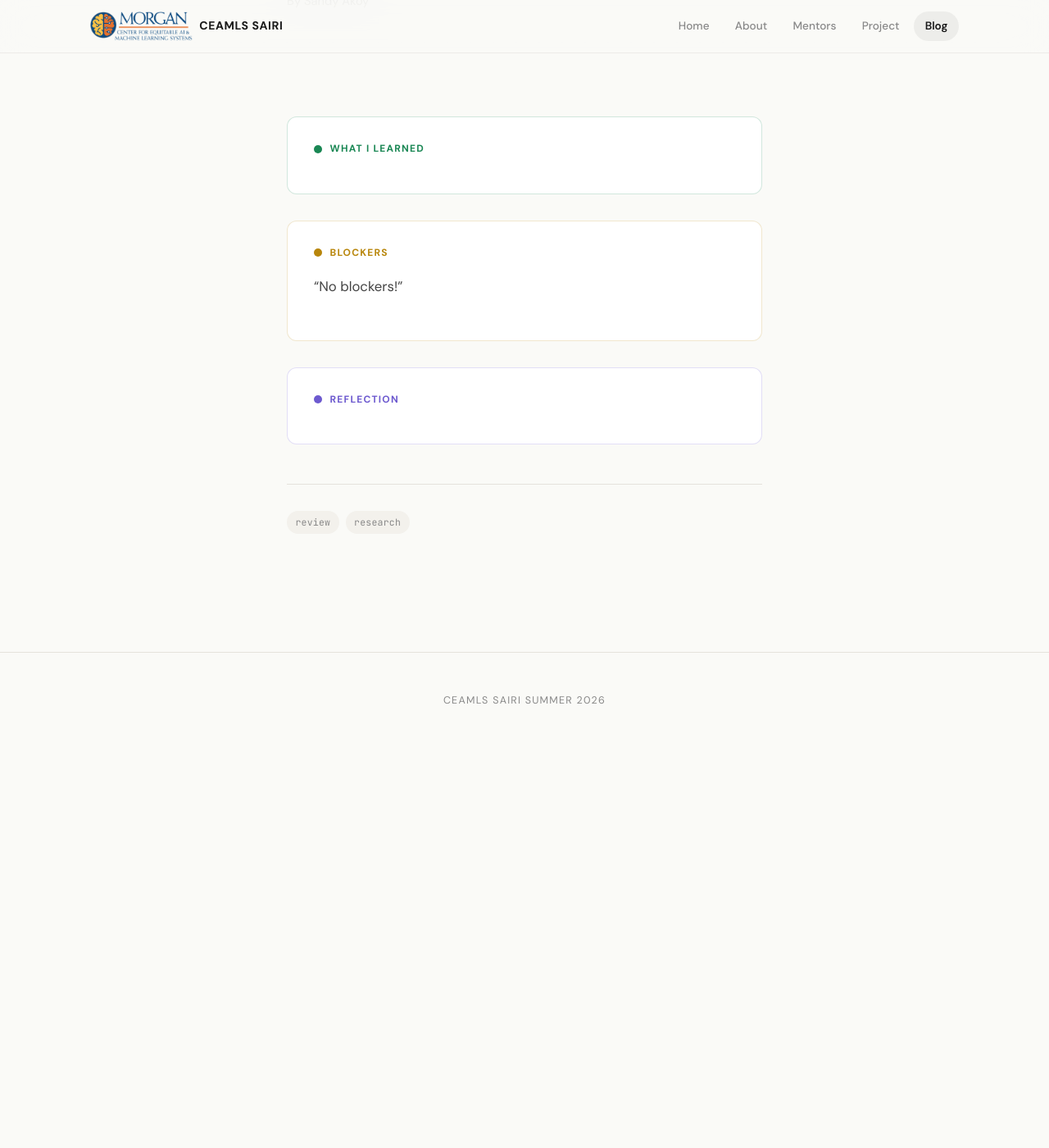
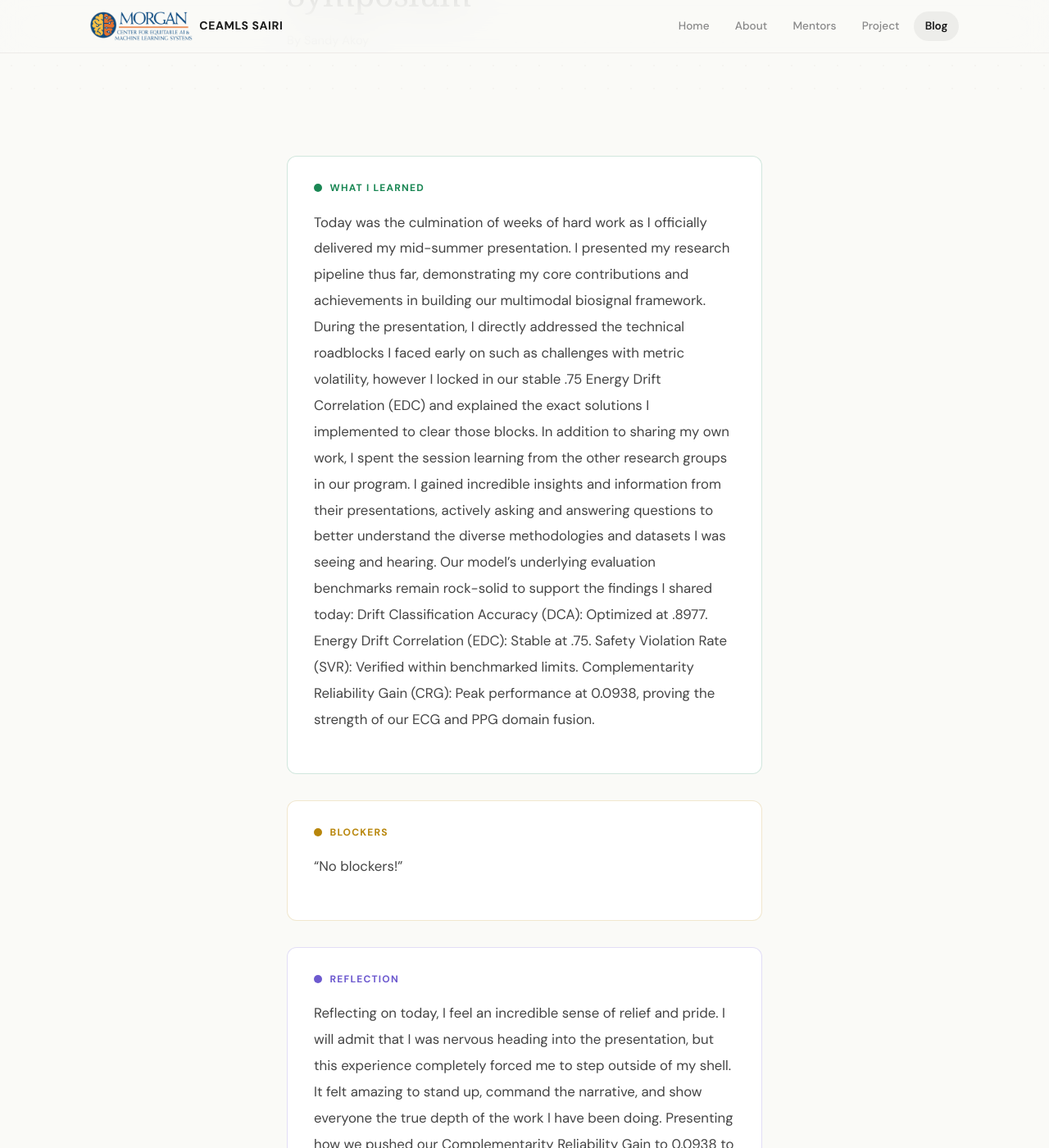
Before and after one commit to SandyAkoy/sandyakoyceamls26.github.io, a Jekyll site: the page built from _posts/2026-06-29-day-25.md, in a window 1280 px wide and 1400 px high, scrolled down 298 px. Shown: the whole window at 82% size. Built offline with Jekyll 4.4.1, drawn with Linux system fonts in a browser that asks for light colours; some web fonts are replaced; before the commit the page ends 1211 px from its top, so only the background shows below that; some of the changed text lies outside the part shown.

Commit message:
Update 2026-06-29-day-25.md

```diff
--- a/_posts/2026-06-29-day-25.md
+++ b/_posts/2026-06-29-day-25.md
@@ -1,12 +1,13 @@
 ---
 layout: post
-title: "Day 25 —  "
+title: "Day 25 — Mid-Summer Symposium "
 date: 2026-06-29
 permalink: /day25.html
 tags: ["review", "research"]
 
 what_i_learned: |
 
+   Today was the culmination of weeks of hard work as I officially delivered my mid-summer presentation. I presented my research pipeline thus far, demonstrating my core contributions and achievements in building our multimodal biosignal framework. During the presentation, I directly addressed the technical roadblocks I faced early on such as challenges with metric volatility, however I locked in our stable .75 Energy Drift Correlation (EDC) and explained the exact solutions I implemented to clear those blocks. In addition to sharing my own work, I spent the session learning from the other research groups in our program. I gained incredible insights and information from their presentations, actively asking and answering questions to better understand the diverse methodologies and datasets I was seeing and hearing. Our model's underlying evaluation benchmarks remain rock-solid to support the findings I shared today: Drift Classification Accuracy (DCA): Optimized at .8977. Energy Drift Correlation (EDC): Stable at .75. Safety Violation Rate (SVR): Verified within benchmarked limits. Complementarity Reliability Gain (CRG): Peak performance at 0.0938, proving the strength of our ECG and PPG domain fusion.
 
 
 
@@ -18,6 +19,7 @@ blockers: |
 
 reflection: |
 
+  Reflecting on today, I feel an incredible sense of relief and pride. I will admit that I was nervous heading into the presentation, but this experience completely forced me to step outside of my shell. It felt amazing to stand up, command the narrative, and show everyone the true depth of the work I have been doing. Presenting how we pushed our Complementarity Reliability Gain to 0.0938 to an outside audience made me realize just how much I've grown as a researcher and student. I genuinely enjoyed the entire session. Listening to the other groups was both highly informative and deeply encouraging. Seeing the creative ways my peers are tackling complex problems gives me a lot of energy as we move into the next weeks of research in the summer. Today proved to me that I can handle the pressure of defending my code, and it makes me even more excited to take our next steps with the dataset.
 
 
 
```
